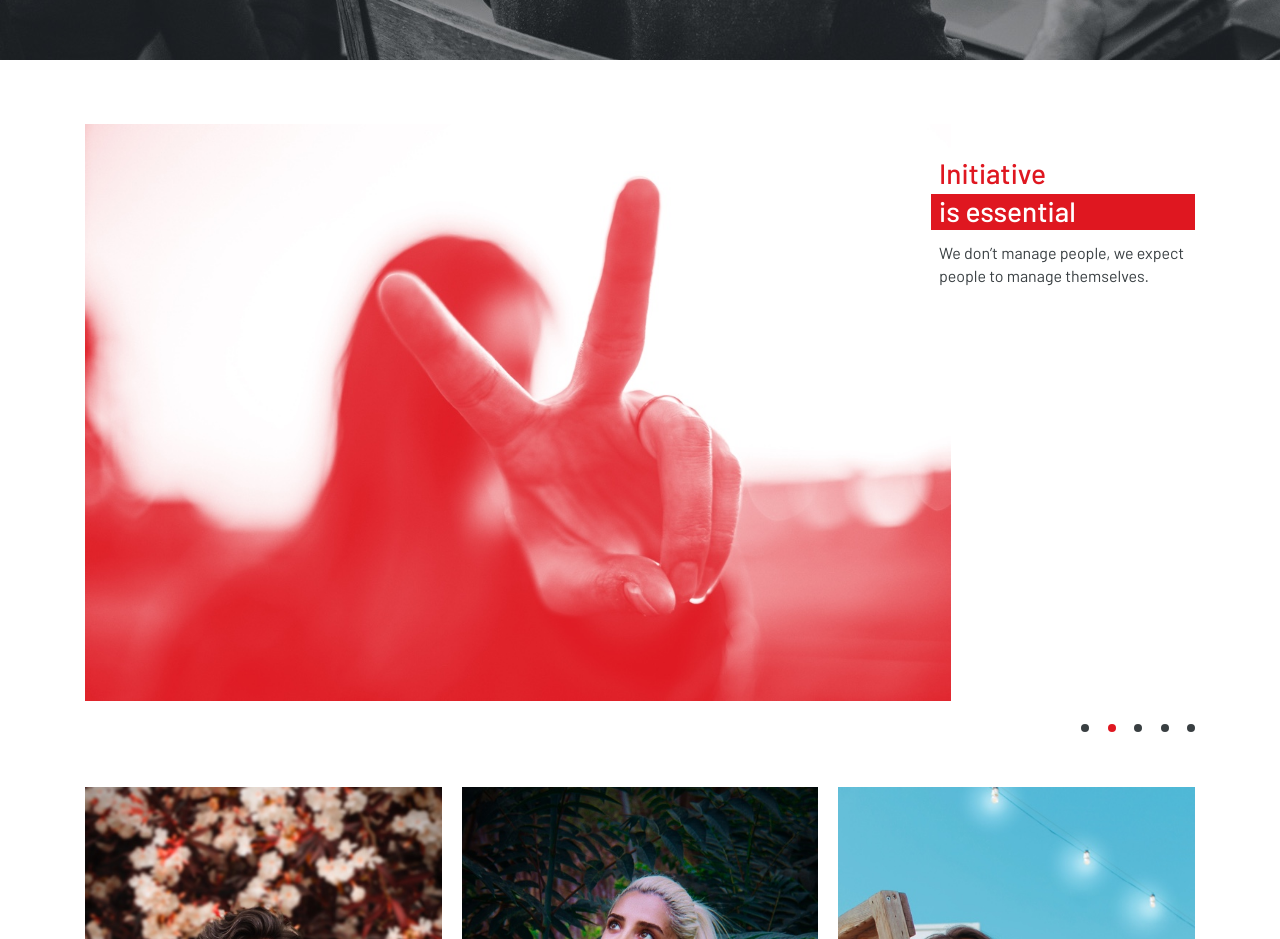
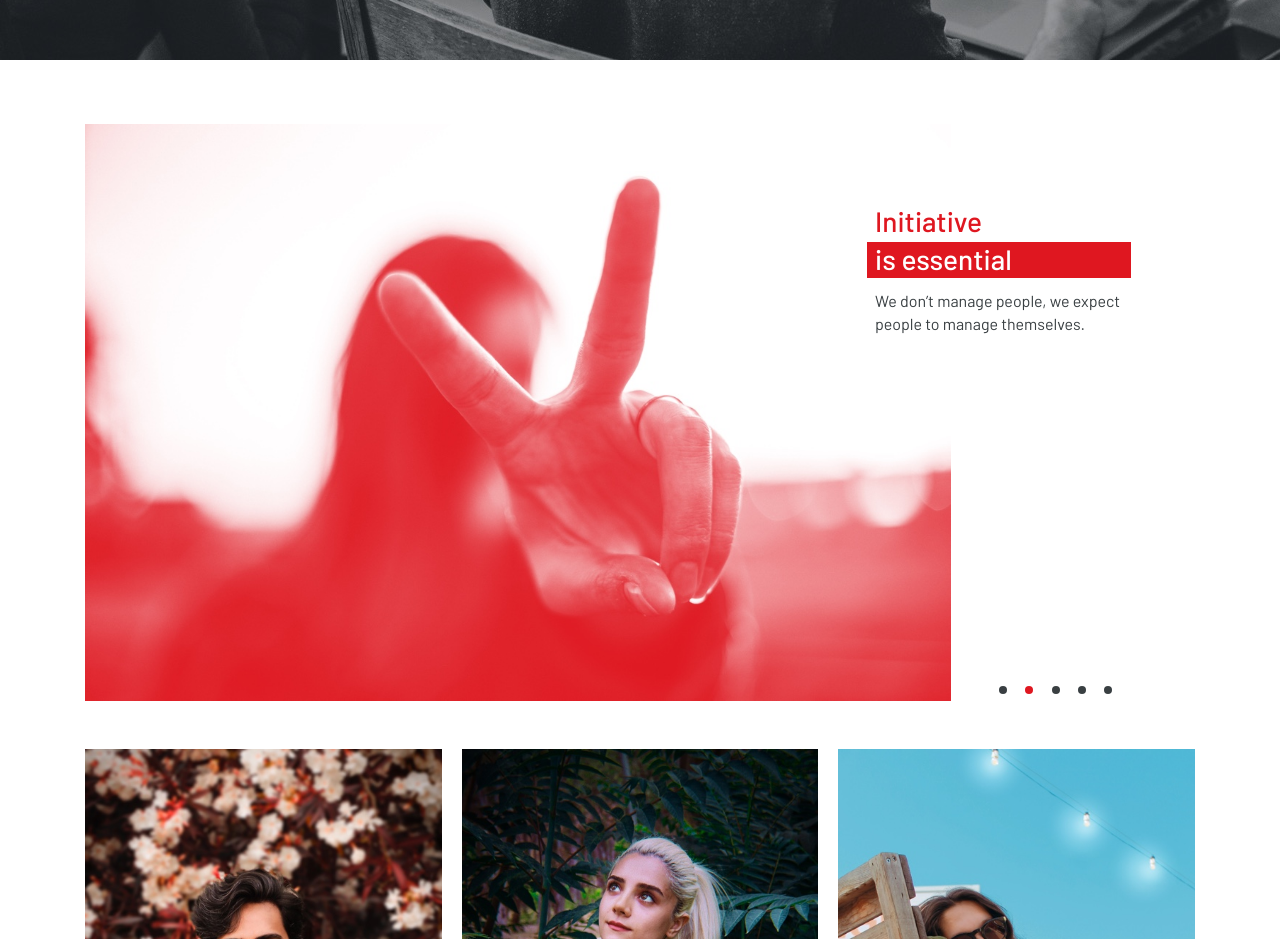
Before and after one commit to axlbert/schmiede-website-new, a Next.js app: page /about in a window 1280 px wide. Shown: the part 740-1679 px from the top of the page. Built offline with nearby package versions, Linux system fonts and the light colour scheme.

Commit message:
update culture carousel responsive

```diff
--- a/pages/about/culture-carousel.css
+++ b/pages/about/culture-carousel.css
@@ -1,12 +1,13 @@
 .CultureCarousel {
   position: relative;
+  display: block;
 }
 
 .CultureCarousel-Image {
   width: 100%;
 }
 
-.CultureCarousel-TextBlock {
+.CultureCarousel-Label {
   display: inline-block;
   margin-bottom: 1.75rem;
   padding-left: .5rem;
@@ -40,10 +41,15 @@
 }
 
 @media (min-width: 768px) {
+  .CultureCarousel {
+    display: flex;
+    align-items: flex-end;
+  }
+
   .CultureCarousel-Image {
     width: 75%;
   }
-  .CultureCarousel-TextBlock {
+  .CultureCarousel-Label {
     position: absolute;
     top: 2rem;
     right: 0;
@@ -52,9 +58,23 @@
   .CultureCarousel-Subtitle {
     display: block;
   }
+
+  .CultureCarousel-Controls {
+    margin-left: 3rem;
+  }
 }
 @media (min-width: 992px) {
   .CultureCarousel-Image {
     width: 78%;
   }
+  .CultureCarousel-Label {
+    top: 4rem;
+    right: 2rem;
+  }
 }
+@media (min-width: 1200px) {
+  .CultureCarousel-Label {
+    top: 5rem;
+    right: 4rem;
+  }
+}
--- a/pages/about/index.js
+++ b/pages/about/index.js
@@ -51,7 +51,7 @@ export default function About() {
 
       <section className="container" style={{ marginTop: '4rem' }}>
         <div className="CultureCarousel">
-          <div className="CultureCarousel-TextBlock">
+          <div className="CultureCarousel-Label">
             <div>
               <span className="CultureCarousel-Title">
                 Initiative
```
